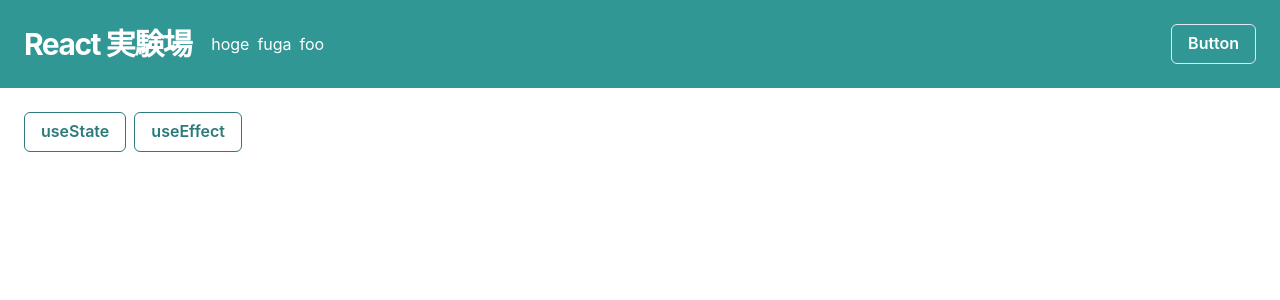
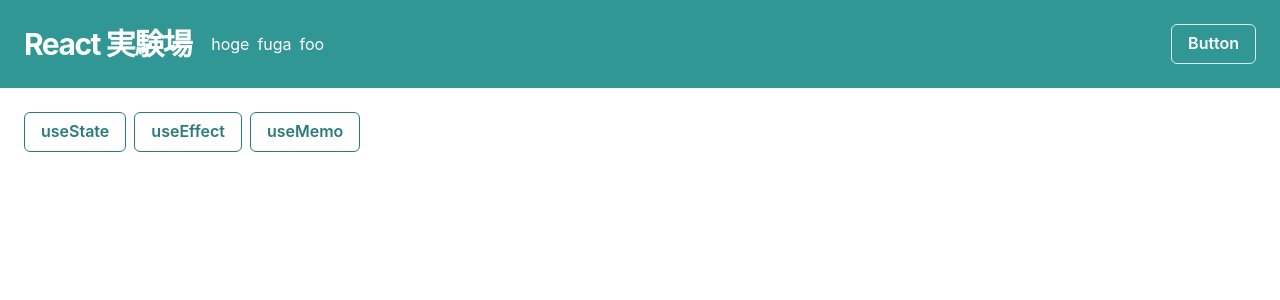
Before and after one commit to Ya-masou/react-expriment, a Next.js app: page / in a window 1280 px wide. Shown: the top 300 px of the page. Built offline with nearby package versions, Linux system fonts and the light colour scheme.

Commit message:
useMemo を実験するページを作成する

```diff
--- /dev/null
+++ b/components/pages/UsememoPage.tsx
@@ -0,0 +1,3 @@
+export const UsememoPage = () => {
+  return <div>useMemo</div>
+}
--- a/lib/$path.ts
+++ b/lib/$path.ts
@@ -4,6 +4,9 @@ export const pagesPath = {
   hooks: {
     useeffect: {
       $url: (url?: { hash?: string }) => ({ pathname: '/hooks/useeffect' as const, hash: url?.hash })
+    },
+    usememo: {
+      $url: (url?: { hash?: string }) => ({ pathname: '/hooks/usememo' as const, hash: url?.hash })
     },
     usestate: {
       $url: (url?: { hash?: string }) => ({ pathname: '/hooks/usestate' as const, hash: url?.hash })
--- /dev/null
+++ b/pages/hooks/usememo.tsx
@@ -0,0 +1,3 @@
+import { UsememoPage } from "@/components/pages/UsememoPage"
+
+export default UsememoPage
--- a/pages/index.tsx
+++ b/pages/index.tsx
@@ -6,11 +6,14 @@ import { pagesPath } from "@/lib/$path"
 const Home: NextPage = () => {
   return (
     <HStack spacing={2}>
-      <Link href={pagesPath.hooks.usestate.$url()}>
+      <Link href={pagesPath.hooks.usestate.$url()} passHref>
         <Button as="a" colorScheme="teal" variant="outline">useState</Button>
       </Link>
-      <Link href={pagesPath.hooks.useeffect.$url()}>
+      <Link href={pagesPath.hooks.useeffect.$url()} passHref>
         <Button as="a" colorScheme="teal" variant="outline">useEffect</Button>
+      </Link>
+      <Link href={pagesPath.hooks.usememo.$url()} passHref>
+        <Button as="a" colorScheme="teal" variant="outline">useMemo</Button>
       </Link>
     </HStack>
   )
```
